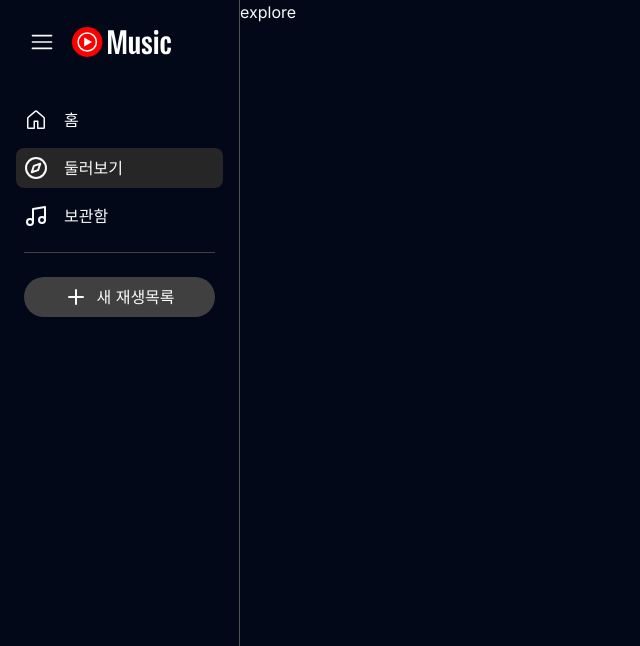
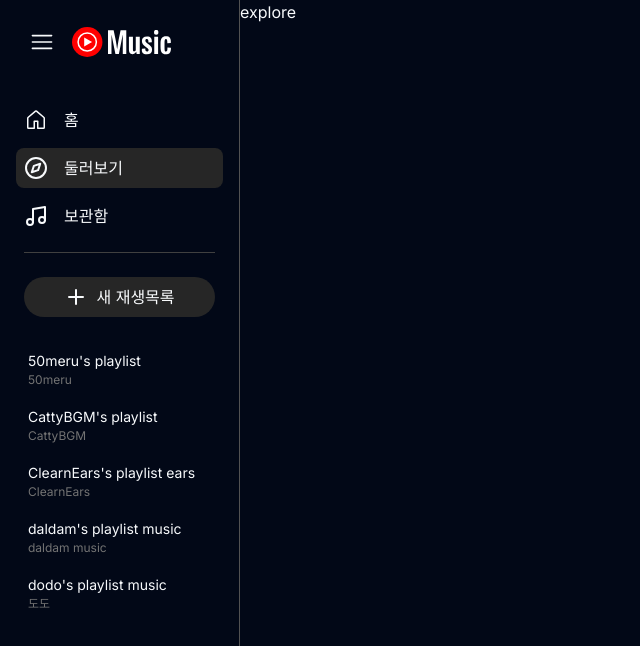
Before and after one commit to mil2ne/yt-music-clone-next, a Next.js app: page /explore in a window 1280 px wide. Shown: the top 646 px of the page, without its empty margins (0-640 px from the left). Built offline with nearby package versions, Linux system fonts and the light colour scheme.

Commit message:
#11. Sidebar - Playlist

```diff
--- a/components/elements/Navigator.jsx
+++ b/components/elements/Navigator.jsx
@@ -5,6 +5,8 @@
 import { usePathname } from "next/navigation";
 import Link from "next/link";
 import { cn } from "@/lib/utils";
+import { dummyPlaylistArray } from "@/lib/dummyData";
+import PlayListNav from "./PlayListNav";
 
 const Navigator = () => {
   const pathname = usePathname();
@@ -54,10 +56,17 @@
         <div className=" w-full h-[1px] bg-neutral-700"></div>
       </section>
       <section className="px-6">
-        <div className=" hover:bg-neutral-600 cursor-pointer flex flex-row items-center bg-neutral-700 my-6 rounded-3xl p-2 font-[200] justify-center gap-2">
+        <div className=" hover:bg-neutral-700 cursor-pointer flex flex-row items-center bg-neutral-800 my-6 rounded-3xl p-2 font-[200] justify-center gap-2">
           <FiPlus size={24} />
           <span>새 재생목록</span>
         </div>
+      </section>
+      <section>
+        <ul className=" flex flex-col">
+          {dummyPlaylistArray.map((playlist) => {
+            return <PlayListNav key={playlist.id} playlist={playlist} />;
+          })}
+        </ul>
       </section>
     </div>
   );
--- /dev/null
+++ b/components/elements/PlayListNav.jsx
@@ -0,0 +1,35 @@
+"use client";
+
+import React from "react";
+import { IoMdPlayCircle } from "react-icons/io";
+
+const PlayListNav = ({ playlist }) => {
+  const { id, owner, playlistName, songList } = playlist;
+
+  const onClickPlay = () => {
+    // Todo Play Music
+  };
+
+  return (
+    <li
+      className=" mx-3 px-4 h-[56px] flex flex-row justify-between items-center
+    hover:bg-neutral-700 rounded-lg group
+    "
+    >
+      <div>
+        <div className="text-[14px]">{playlistName}</div>
+        <div className="text-[12px] text-neutral-500">{owner}</div>
+      </div>
+      <div>
+        <div
+          onClick={onClickPlay}
+          className=" hidden group-hover:block cursor-pointer"
+        >
+          <IoMdPlayCircle size={30} />
+        </div>
+      </div>
+    </li>
+  );
+};
+
+export default PlayListNav;
```
